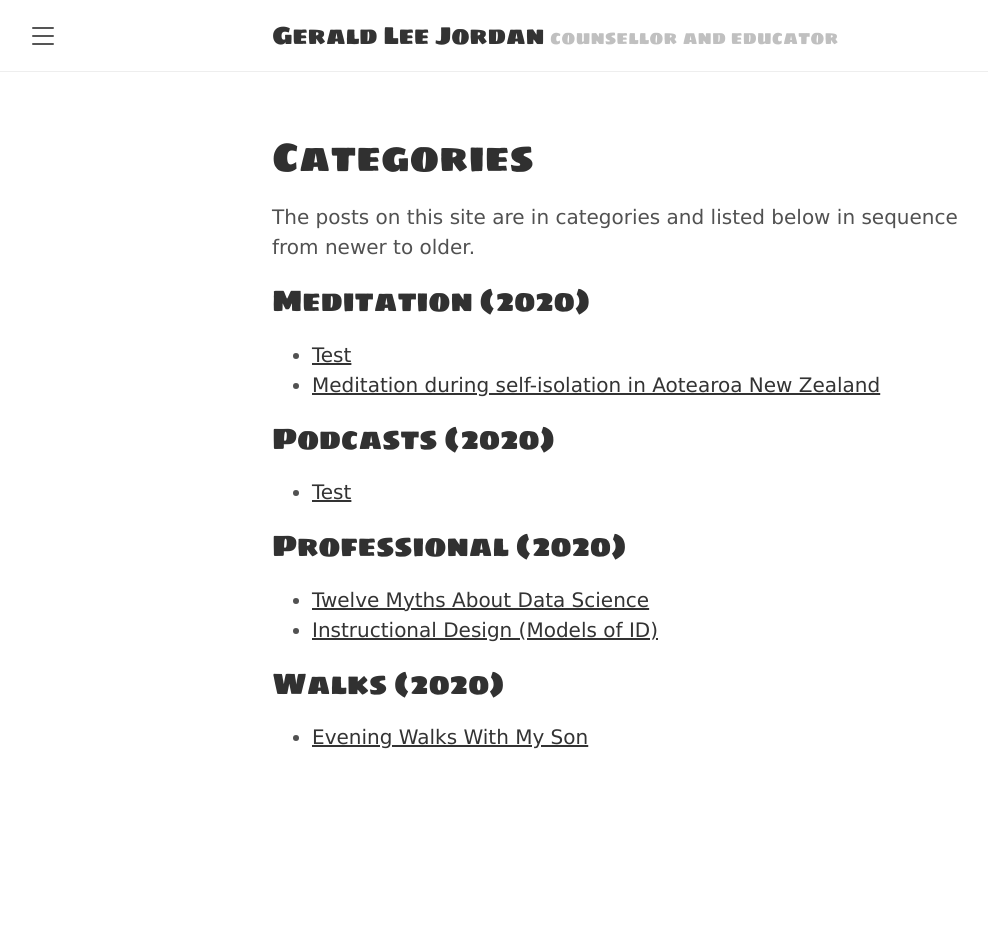
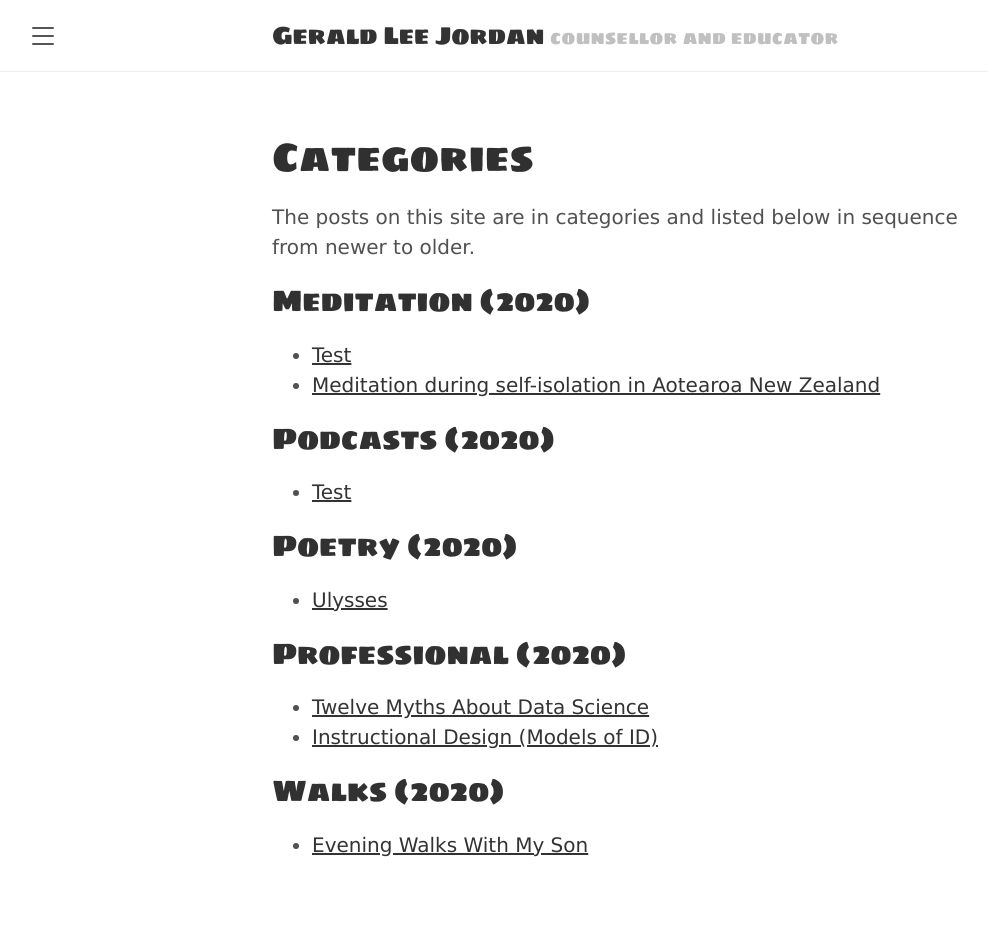
Before and after one commit to tracyjordan/tracyjordan.github.io, a Jekyll site: the page built from categories.md, in a window 1280 px wide. Shown: the whole page, without its empty margins (8-996 px from the left). Built offline with Jekyll 4.4.1, drawn with Linux system fonts in a browser that asks for light colours; before the commit the page ends 900 px from its top, so only the background shows below that.

Commit message:
Update categories.md

```diff
--- a/categories.md
+++ b/categories.md
@@ -19,6 +19,17 @@ The posts on this site are in categories and listed below in sequence from newer
 {% assign postsByYear = (site.categories.['podcasts'] | group_by_exp:"post", "post.date | date: '%Y'" %}
 {% for year in postsByYear %}
 <h2>Podcasts ({{ year.name }})</h2>
+<ul>
+{% for post in year.items %}
+{% assign postYear = post.date | date:"%Y" %}
+<li><a href="{{ post.url }}">{{ post.title }}</a></li>
+{% endfor %}
+</ul>
+{% endfor %}
+
+{% assign postsByYear = (site.categories.['poetry'] | group_by_exp:"post", "post.date | date: '%Y'" %}
+{% for year in postsByYear %}
+<h2>Poetry ({{ year.name }})</h2>
 <ul>
 {% for post in year.items %}
 {% assign postYear = post.date | date:"%Y" %}
```
